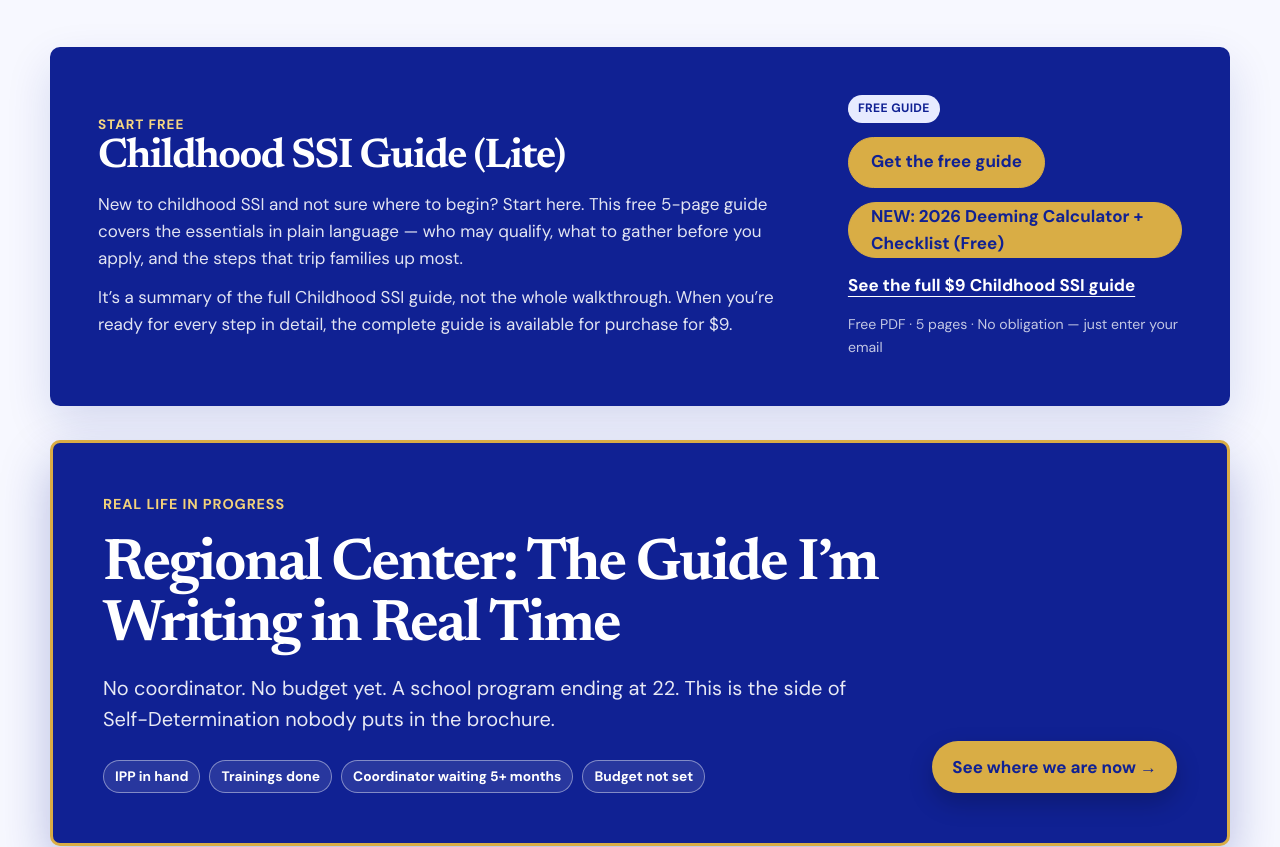
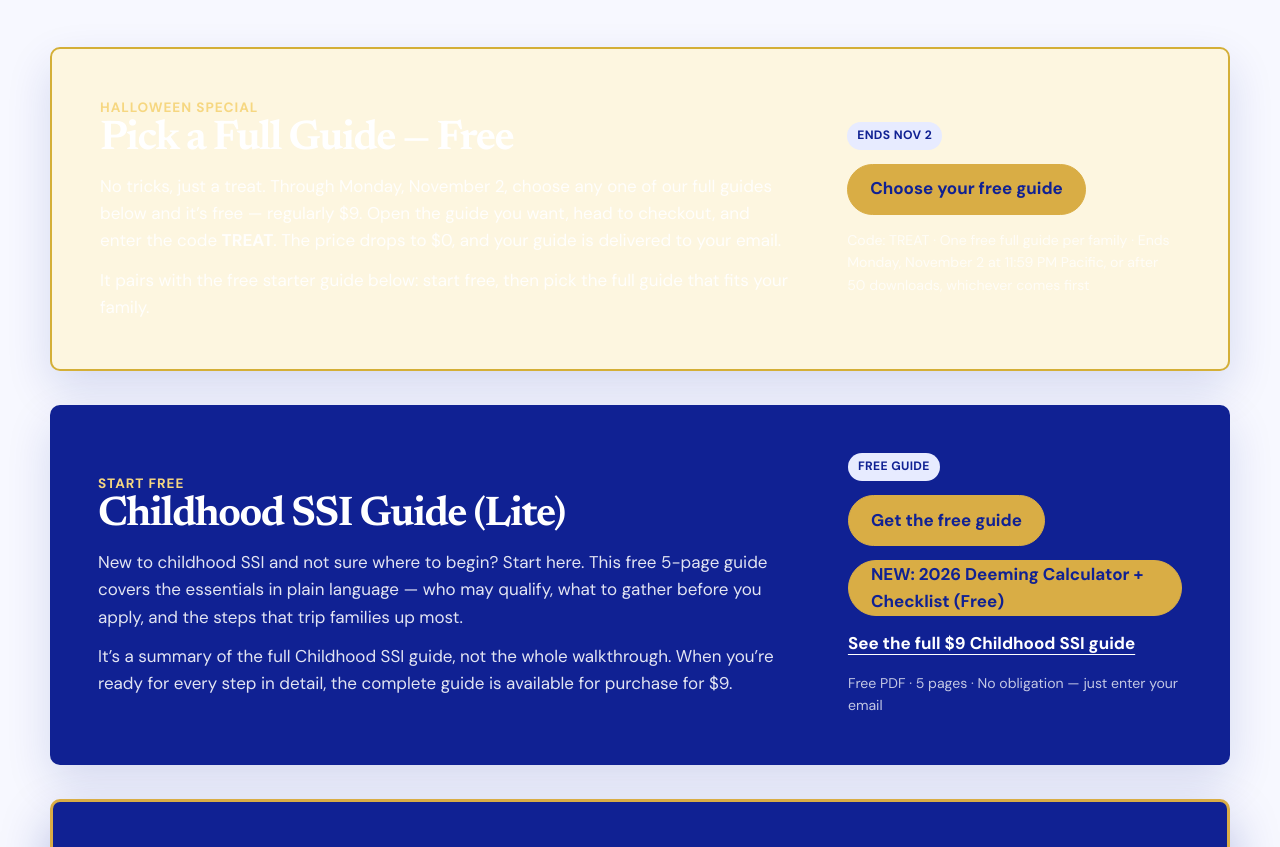
Before and after one commit to anchorandableco/anchor-able-website, a plain HTML site: page index.html in a window 1280 px wide. Shown: the part 2937-3784 px from the top of the page. Drawn offline with Linux system fonts and the light colour scheme.

Commit message:
Add Halloween special free-guide offer (ends Nov 2)

```diff
--- a/index.html
+++ b/index.html
@@ -516,6 +516,19 @@
           </div>
           <p>Open any available guide for a short sample of what is inside. More practical topics are already in the works.</p>
         </div>
+        <article class="free-guide" style="border:2px solid #D4AF37; background:#fdf6e0;" aria-labelledby="halloweenOfferTitle">
+          <div>
+            <p class="eyebrow">Halloween special</p>
+            <h3 id="halloweenOfferTitle">Pick a Full Guide — Free</h3>
+            <p>No tricks, just a treat. Through Monday, November 2, choose any one of our full guides below and it&rsquo;s free — regularly $9. Open the guide you want, head to checkout, and enter the code <strong>TREAT</strong>. The price drops to $0, and your guide is delivered to your email.</p>
+            <p>It pairs with the free starter guide below: start free, then pick the full guide that fits your family.</p>
+          </div>
+          <div class="free-guide-actions">
+            <span class="offer-badge free-badge">Ends Nov 2</span>
+            <a class="button" href="#guide-childhood-ssi">Choose your free guide</a>
+            <p class="free-meta">Code: TREAT · One free full guide per family · Ends Monday, November 2 at 11:59 PM Pacific, or after 50 downloads, whichever comes first</p>
+          </div>
+        </article>
         <article class="free-guide" aria-labelledby="freeGuideTitle">
           <div>
             <p class="eyebrow">Start free</p>
```
Also changed, not shown: ssi-parental-deeming-calculator.html (+4 -0 lines).
